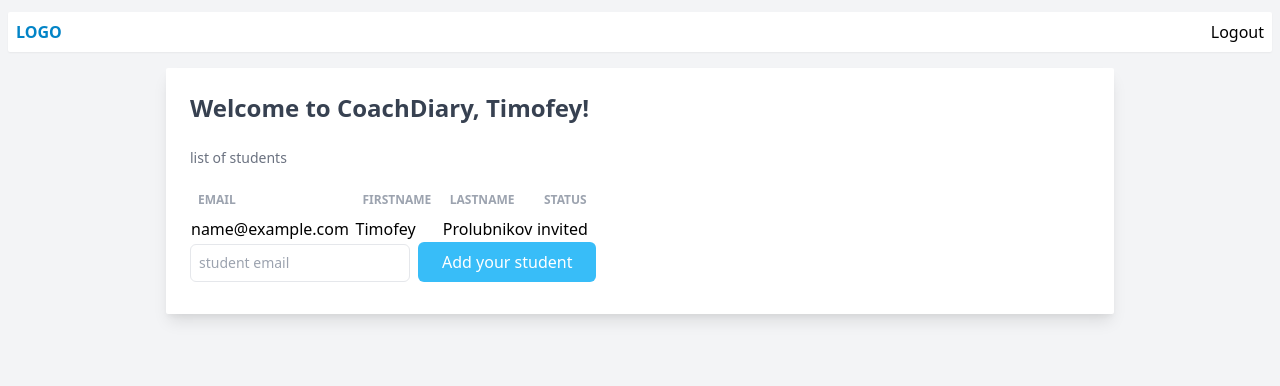
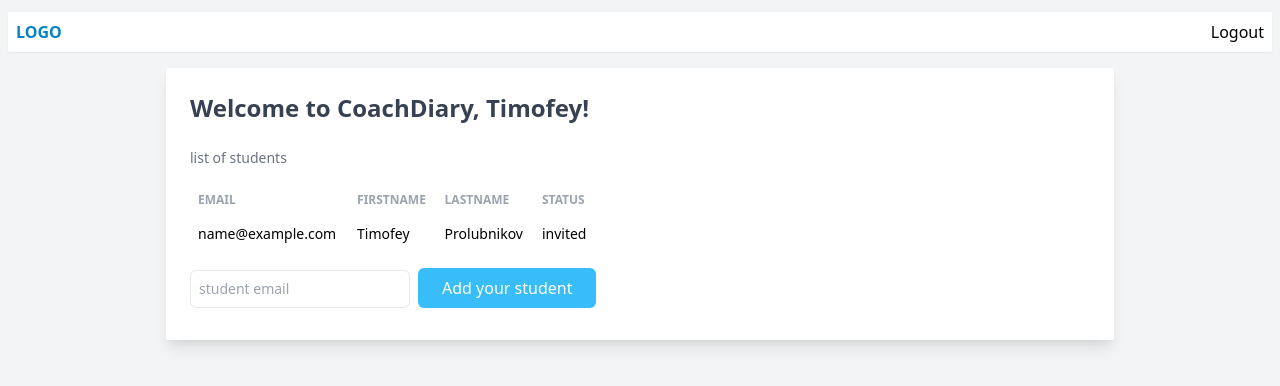
Before and after one commit to Timofey448/coachDiary, a Vue app: page /coach-panel in a window 1280 px wide. Both pictures are taken after typing "name@example.com" into the empty fields and a click on the button "Add your student". Shown: the top 386 px of the page. Built offline with nearby package versions, Linux system fonts and the light colour scheme.

Commit message:
adding some css for students table

```diff
--- a/src/pages/coach-panel.vue
+++ b/src/pages/coach-panel.vue
@@ -18,7 +18,7 @@
 
       <div>
         <table
-          class="table-auto w-full"
+          class="table-auto w-full mb-4"
           v-if="this.students.length !== 0">
           <thead
             class="text-xs font-semibold uppercase text-gray-400">
@@ -29,12 +29,12 @@
               <th class="p-2 text-left">status</th>
             </tr>
           </thead>
-          <tbody>
-            <tr v-for="student in studentsData">
-              <td>{{ student.studentEmail }}</td>
-              <td>{{ student.firstName }}</td>
-              <td>{{ student.lastName }}</td>
-              <td>{{ student.status }}</td>
+          <tbody class="text-sm divide-y divide-gray-100">
+            <tr v-for="student in students">
+              <td class="p-2">{{ student.studentEmail }}</td>
+              <td class="p-2">{{ student.firstName }}</td>
+              <td class="p-2">{{ student.lastName }}</td>
+              <td class="p-2">{{ student.status }}</td>
             </tr>
           </tbody>
         </table>
@@ -60,7 +60,7 @@ export default {
   name: "coach-panel",
   data() {
     return {
-      students: [],
+      // students: [],
       inputEmail: "",
       firstName: "Timofey",
       lastName: "Prolubnikov"
@@ -70,8 +70,11 @@ export default {
     email() {
       return this.$store.state.auth.email;
     },
-    studentsData() {
-      return this.$store.state.data.students;
+    // studentsData() {
+    //   return this.$store.state.data.students;
+    // }
+    students() {
+      return this.$store.state.students.students;
     }
   },
   methods: {
--- a/src/store/store.ts
+++ b/src/store/store.ts
@@ -1,10 +1,10 @@
 import { createStore } from 'vuex';
 import auth from './modules/auth';
-import data from './modules/data';
+import students from './modules/students';
 
 export default createStore({
   modules: {
     auth,
-    data
+    students
   }
 });
```
Also changed, not shown: src/store/modules/students.ts (renamed from src/store/modules/data.ts).
